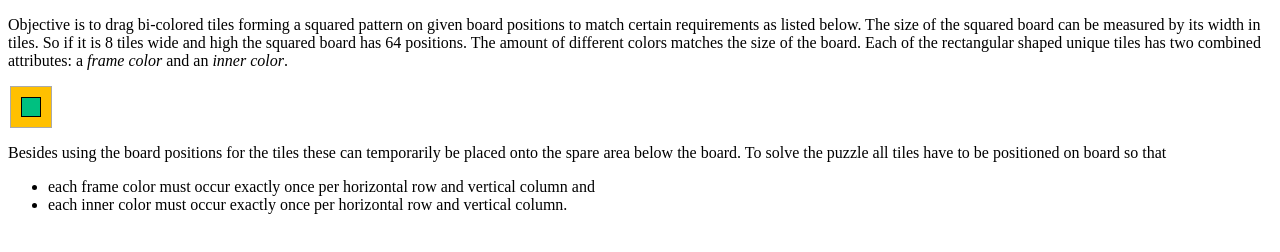
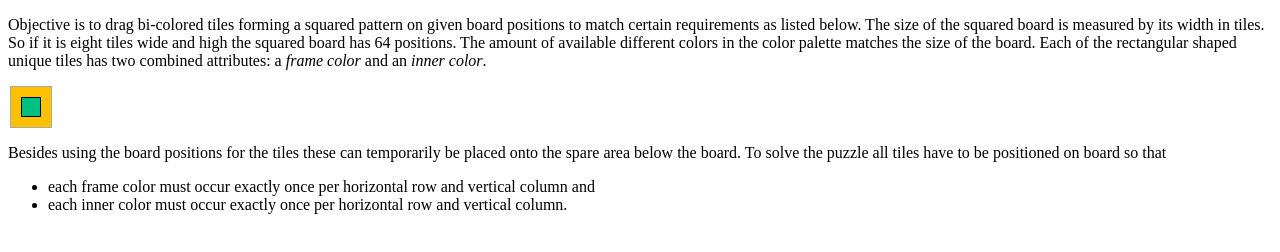
Before and after one commit to OMerkel/eulersquare, a plain HTML site: page src/rules.html in a window 1280 px wide. Drawn offline with Linux system fonts and the light colour scheme.

Commit message:
Minor text modification in rules.html

```diff
--- a/src/rules.html
+++ b/src/rules.html
@@ -67,10 +67,11 @@
 <body>
 <p>Objective is to drag bi-colored tiles forming a squared pattern on
 given board positions to match certain requirements as listed below.
-The size of the squared board can be measured by its width in tiles.
-So if it is 8 tiles wide and high the squared board has 64 positions.
-The amount of different colors matches the size of the board. Each of
-the rectangular shaped unique tiles has two combined attributes:
+The size of the squared board is measured by its width in tiles.
+So if it is eight tiles wide and high the squared board has 64 positions.
+The amount of available different colors in the color palette matches
+the size of the board. Each of the rectangular shaped unique tiles
+has two combined attributes:
 a <i>frame color</i> and an <i>inner color</i>.</p>
 <div id="frame">
 <div id="inner">
```
